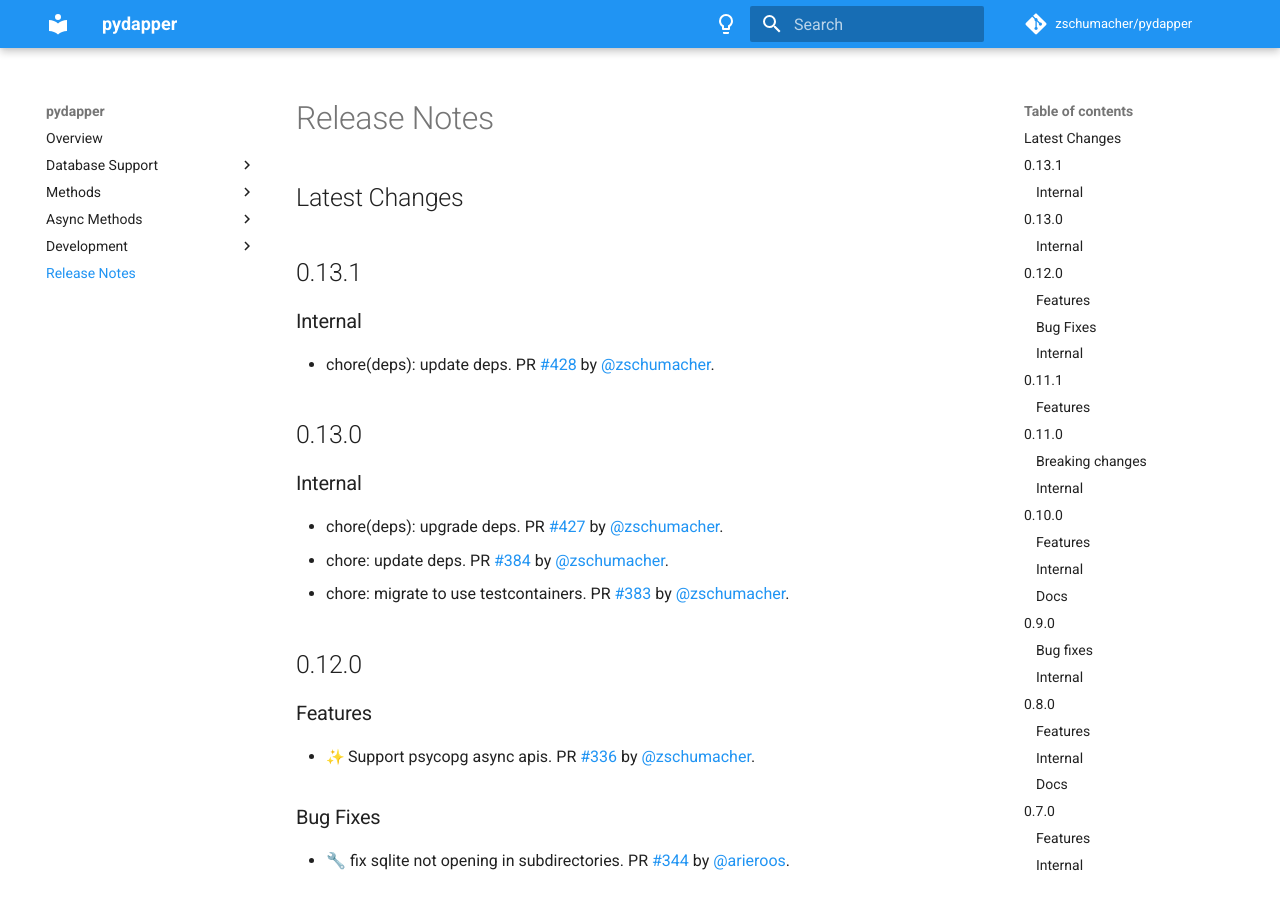
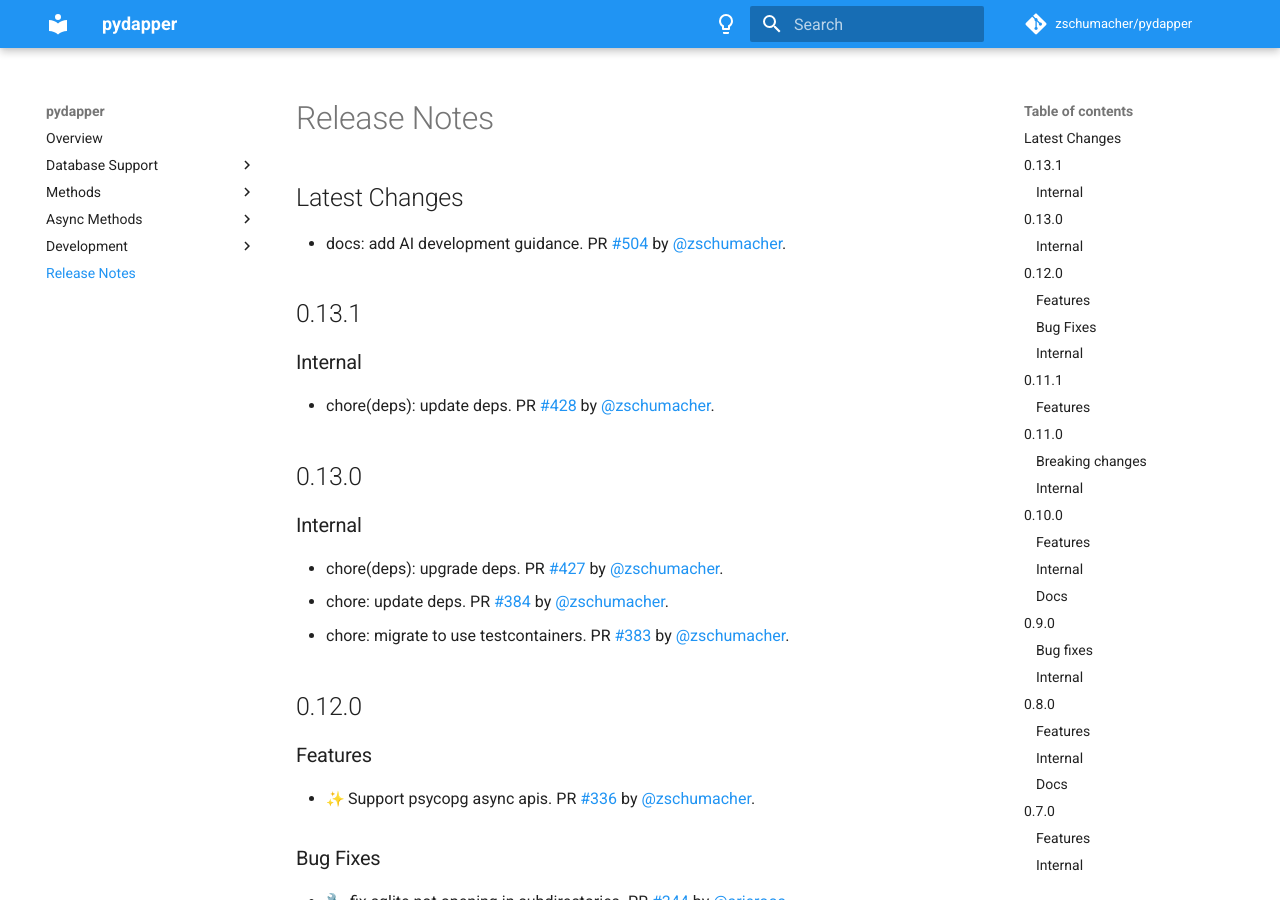
Before and after one commit to zschumacher/pydapper, an MkDocs documentation site: the page built from docs/release_notes.md, in a window 1280 px wide and 900 px high. Built offline with MkDocs 1.6.1 and Material for MkDocs 9.7.7, drawn with Linux system fonts in a browser that asks for light colours; emoji names are drawn with the system emoji font; comment, search, counter and statistics services are not loaded.

Commit message:
📝 Update release notes
[skip ci]

```diff
--- a/docs/release_notes.md
+++ b/docs/release_notes.md
@@ -1,5 +1,6 @@
 ## Latest Changes
 
+* docs: add AI development guidance. PR [#504](https://github.com/zschumacher/pydapper/pull/504) by [@zschumacher](https://github.com/zschumacher).
 
 ## 0.13.1
 ### Internal
```
